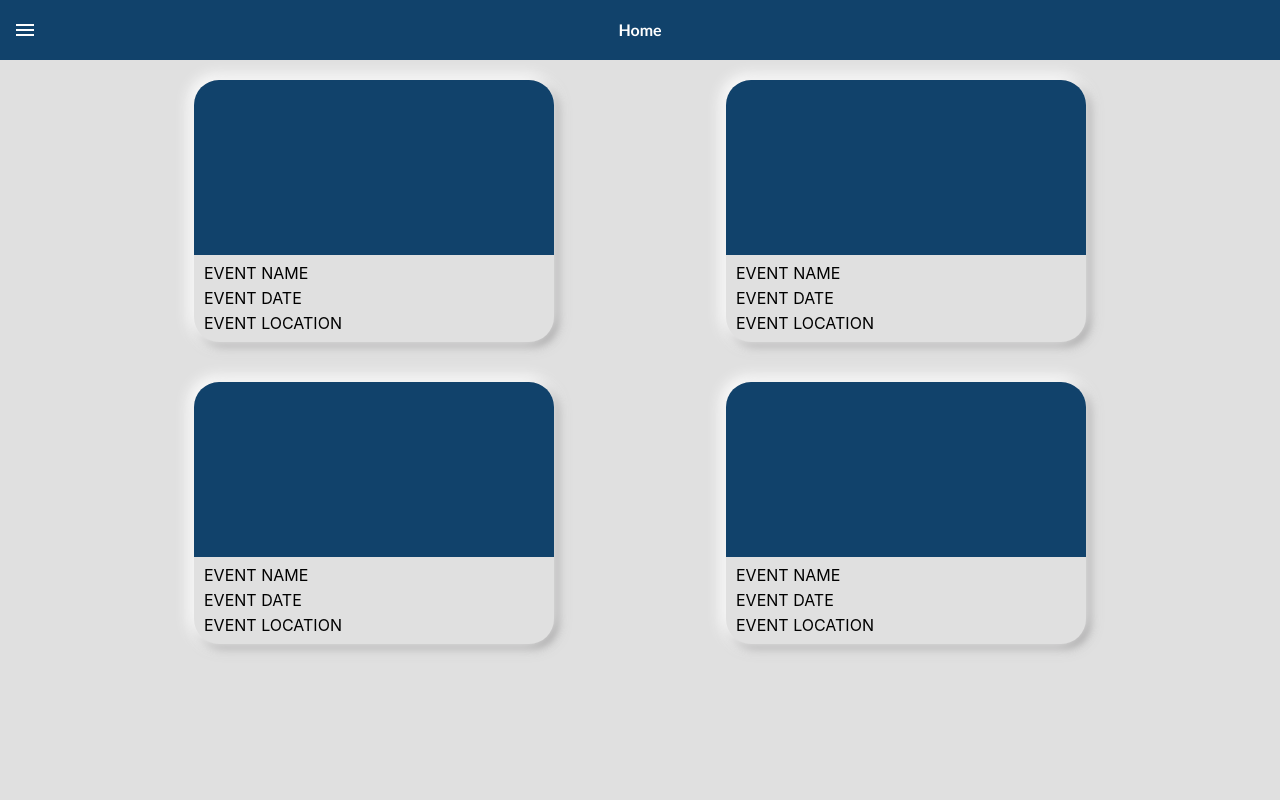
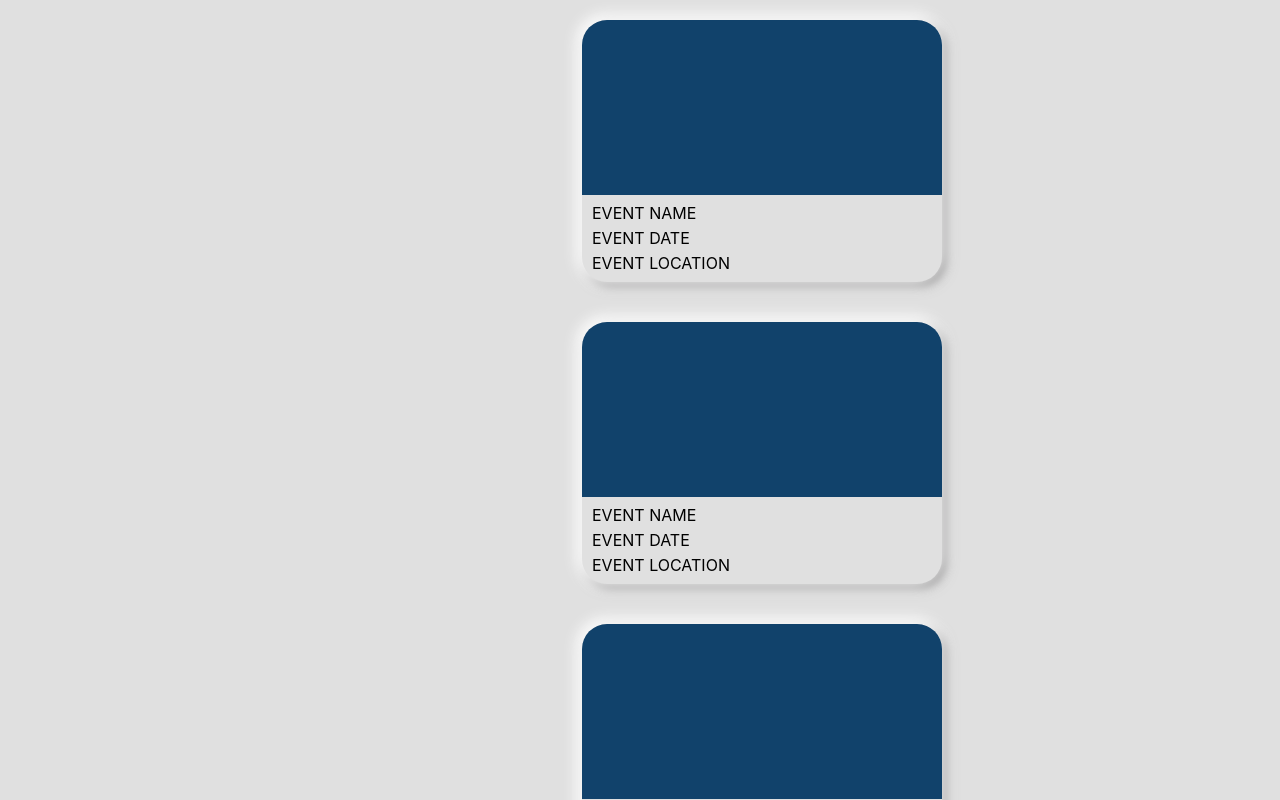
Before and after one commit to UCSDTESC/tesc-events-ui, a React (Create React App) app: page / in a window 1280 px wide. Shown: the top 800 px of the page. Built offline with nearby package versions, Linux system fonts and the light colour scheme.

Commit message:
Moved some css around

```diff
--- a/package.json
+++ b/package.json
@@ -3,6 +3,9 @@
   "version": "0.1.0",
   "private": true,
   "dependencies": {
+    "@fortawesome/fontawesome-svg-core": "^6.2.1",
+    "@fortawesome/free-solid-svg-icons": "^6.2.1",
+    "@fortawesome/react-fontawesome": "^0.2.0",
     "@testing-library/jest-dom": "^5.14.1",
     "@testing-library/react": "^13.0.0",
     "@testing-library/user-event": "^13.2.1",
--- a/src/assets/css/Sidebar.css
+++ b/src/assets/css/Sidebar.css
@@ -1,47 +1,9 @@
-.bm-burger-button {
-  position: fixed;
-  width: 18px;
-  height: 12px;
-  left: 16px;
-  top: 24px;
+.sidebar {
+  position: absolute;
+  width: 244px;
+  height: 100%;
+  background-color: #E0E0E0;
+  box-shadow: -2px -2px 14px 1px white;
+  box-shadow: 3px 3px 8px 0px #747374;
+  box-shadow: 3px 3px 15px 0px #bebebe;
 }
-
-.bm-burger-bars {
-  background: #fff;
-}
-
-.bm-cross-button {
-  top: 50px;
-  height: 96px;
-  width: 96px;
-}
-
-.bm-cross {
-}
-
-.bm-menu-wrap {
-  position: fixed;
-  height: 100%;
-}
-
-.bm-menu {
-  background: #E0E0E0;
-  font-size: 1.15em;
-  overflow: hidden;
-}
-
-.bm-item-list {
-  color: red;
-  padding: 0.8em;
-  font-family: 'Lato-Light';
-}
-
-.bm-item {
-  display: inline-block;
-
-  text-align: left;
-}
-
-.bm-overlay {
-  background: rbga(0, 0, 0, 0.3);
-}
--- a/src/components/Header.tsx
+++ b/src/components/Header.tsx
@@ -2,27 +2,27 @@ import React from "react";
 import Sidebar from "./Sidebar";
 import "../index.css"
 import { RESOURCES } from "../assets/css/Resources";
+import { FontAwesomeIcon } from "@fortawesome/react-fontawesome";
+import { faBars } from "@fortawesome/free-solid-svg-icons";
 
 const Header = (): JSX.Element => {
   const headerStyle = {
-    position: "fixed",
-    top: 0,
-    width: "100%",
     textAlign: "center",
-    height: RESOURCES.headerHeight,
-    backgroundColor: RESOURCES.tescblue,
     padding: "20px 20px",
-    boxSizing: "border-box",
     color: "white",
-    fontFamily: "Lato"
+    fontFamily: "Lato",
   } as React.CSSProperties;
 
   return (
-    <div>
-      <Sidebar />
-    <div style={headerStyle}>
-      Home
-    </div>
+    <div className="header">
+      <div className="icon">
+        <button onClick={() => alert("sladjfa")} style={{ background: "none"}}>
+          <FontAwesomeIcon icon={faBars} color="white" size="lg"/>
+        </button>
+      </div>
+      <div style={headerStyle}>
+        Home
+      </div>
 </div>
   )
 }
--- a/src/components/Sidebar.tsx
+++ b/src/components/Sidebar.tsx
@@ -5,8 +5,7 @@ import "../assets/css/Sidebar.css";
 
 const Sidebar = (): JSX.Element => {
   return (
-    <div>
-      <Menu customCrossIcon={<img src={require("../assets/images/close.png")} alt="close" />}>
+    <div className="sidebar">
       <h1 style={{ margin: 0, color: RESOURCES.tescblue }}>tesc.events</h1>
       <a className="menu-item" href="/">
         Home
@@ -17,7 +16,6 @@ const Sidebar = (): JSX.Element => {
       <a className="menu-item" href="/">
         Profile
       </a>
-      </Menu>
     </div>
   );
 };
--- a/src/index.css
+++ b/src/index.css
@@ -8,9 +8,59 @@ body {
   background-color: #e0e0e0;
 }
 
+.container {
+  display: grid;
+  width: 100%;
+  height: 100%;
+  grid-template-columns: 244px 1fr;
+  grid-template-rows: 60px 1fr;
+}
+
+.header {
+  position: fixed;
+  width: 100%;
+  background-color: #11426b;
+}
+
+.header>.icon {
+  display: block;
+  position: absolute;
+  top: 20px;
+  left: 20px;
+}
+
+.sidebar {
+
+}
+
+.main-content {
+    grid-row-start: 2;
+    grid-row-end: 3;
+    grid-column-start: 1;
+    grid-column-end: 3;
+    padding-top: 20px;
+    list-style: none;
+    display: grid;
+    column-gap: 40px;
+    row-gap: 40px;
+    grid-template-columns: repeat(auto-fill, minmax(360px, 1fr));
+    margin: 0 auto;
+}
+
 code {
   font-family: source-code-pro, Menlo, Monaco, Consolas, 'Courier New',
     monospace;
+}
+
+@media screen and (min-width: 1200px) {
+  .header {
+    display: none;
+  }
+
+  .main-content {
+    grid-row-start: 1;
+    grid-column-start: 2;
+  }
 }
 
 @font-face {
--- a/src/pages/HomePage.tsx
+++ b/src/pages/HomePage.tsx
@@ -1,22 +1,16 @@
 import React from "react"
+import { CSSProperties } from "styled-components";
 import { RESOURCES } from "../assets/css/Resources";
 import EventCard from "../components/EventCard";
 import Header from "../components/Header";
+import Sidebar from "../components/Sidebar";
+import "../index.css";
 
 const HomePage = (): JSX.Element => {
-  const listStyle = {
-    paddingTop: "80px",
-    listStyle: "none",
-    display: "grid",
-    gap: "40px",
-    gridTemplateColumns: `repeat(auto-fit, minmax(${RESOURCES.eventCardWidth}, 1fr))`,
-    maxWidth: "80%",
-    margin: "auto"
-  }
   return (
-    <div className="home-page">
+    <div className="container">
       <Header />
-      <div style={ listStyle }>
+      <div className="main-content">
         <EventCard />
         <EventCard />
         <EventCard />
```
Also changed, not shown: 1 other file (tests, documents, lock files or other folders). Lines whose indentation alone changed are shown as unchanged.
